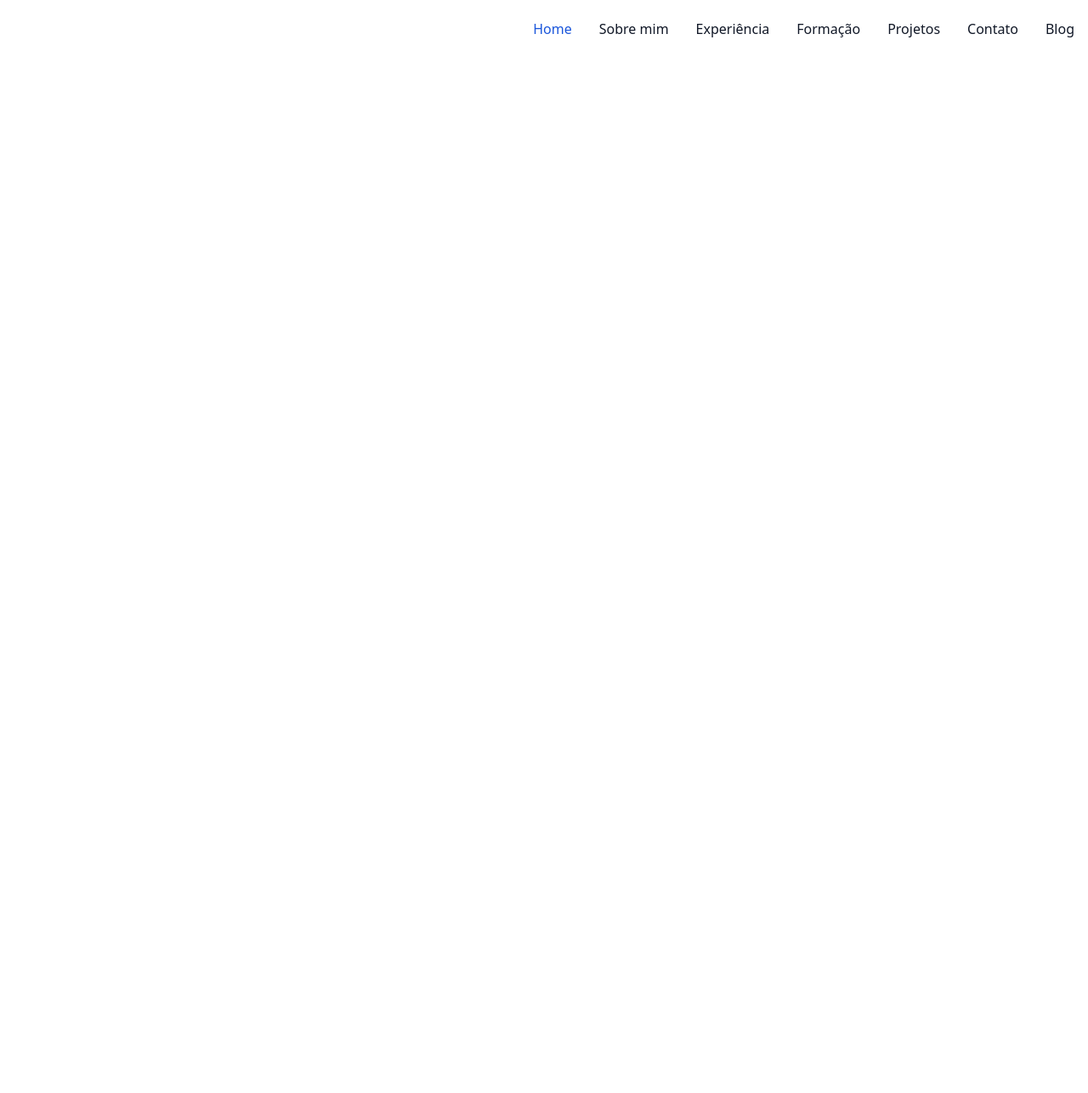
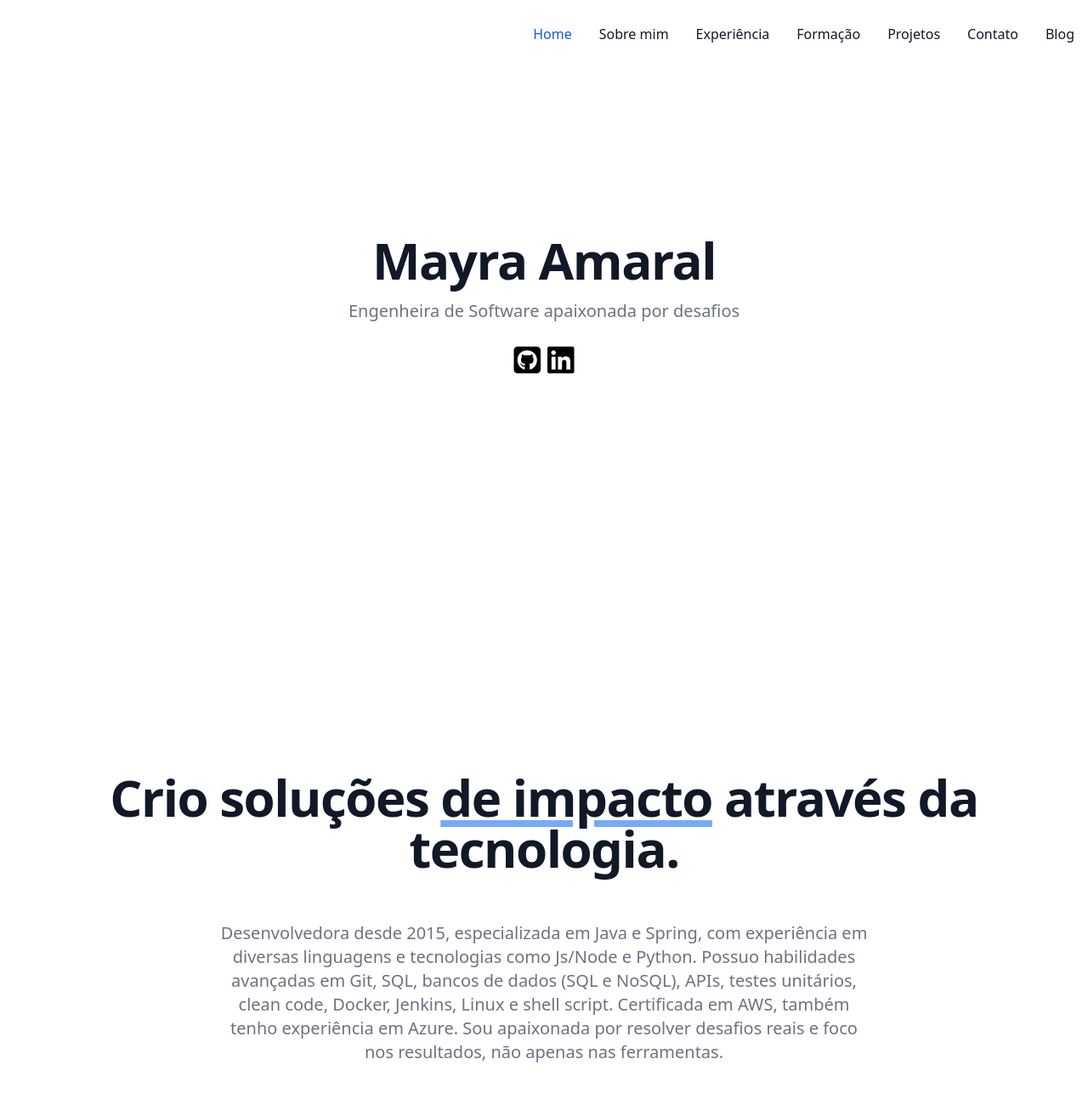
Before and after one commit to mayraamaral/portfolio, an Angular app: page / in a window 1280 px wide. Shown: the top 1286 px of the page at 85% size. Before the commit the page ends 800 px from the top, so only its background shows below. Built offline with nearby package versions, Linux system fonts and the light colour scheme.

Commit message:
feat: header and banner components

```diff
--- /dev/null
+++ b/src/app/about-me/about-me.component.html
@@ -0,0 +1,22 @@
+<div
+  class="flex flex-col justify-center items-center h-[calc(100vh-80px)] text-center"
+  id="about-me"
+>
+  <h1
+    class="mb-4 text-4xl font-extrabold leading-none tracking-tight text-gray-900 md:text-5xl lg:text-6xl"
+  >
+    Crio soluções
+    <span class="underline underline-offset-3 decoration-8 decoration-blue-400"
+      >de impacto</span
+    >
+    através da tecnologia.
+  </h1>
+  <p class="text-lg font-normal text-gray-500 lg:text-xl px-[20%] pt-10">
+    Desenvolvedora desde 2015, especializada em Java e Spring, com experiência
+    em diversas linguagens e tecnologias como Js/Node e Python. Possuo
+    habilidades avançadas em Git, SQL, bancos de dados (SQL e NoSQL), APIs,
+    testes unitários, clean code, Docker, Jenkins, Linux e shell script.
+    Certificada em AWS, também tenho experiência em Azure. Sou apaixonada por
+    resolver desafios reais e foco nos resultados, não apenas nas ferramentas.
+  </p>
+</div>
--- a/src/app/app.component.html
+++ b/src/app/app.component.html
@@ -1,3 +1,5 @@
 <app-header></app-header>
+<app-banner></app-banner>
+<app-about-me></app-about-me>
 
 <router-outlet />
--- a/src/app/app.module.ts
+++ b/src/app/app.module.ts
@@ -4,9 +4,11 @@ import { BrowserModule } from '@angular/platform-browser';
 import { AppRoutingModule } from './app-routing.module';
 import { AppComponent } from './app.component';
 import { HeaderComponent } from './header/header.component';
+import { BannerComponent } from './banner/banner.component';
+import { AboutMeComponent } from './about-me/about-me.component';
 
 @NgModule({
-  declarations: [AppComponent, HeaderComponent],
+  declarations: [AppComponent, HeaderComponent, BannerComponent, AboutMeComponent],
   imports: [BrowserModule, AppRoutingModule],
   providers: [],
   bootstrap: [AppComponent],
--- /dev/null
+++ b/src/app/banner/banner.component.css
@@ -0,0 +1,5 @@
+@media (max-width: 600px) {
+  div {
+    padding: 0 20px;
+  }
+}
--- /dev/null
+++ b/src/app/banner/banner.component.html
@@ -0,0 +1,23 @@
+<div
+  class="flex flex-col justify-center items-center h-[calc(100vh-80px)] text-center"
+  id="home"
+>
+  <h1
+    class="mb-4 text-4xl font-extrabold leading-none tracking-tight text-gray-900 md:text-5xl lg:text-6xl"
+  >
+    Mayra Amaral
+  </h1>
+  <p
+    class="mb-6 text-lg font-normal text-gray-500 lg:text-xl sm:px-16 xl:px-48"
+  >
+    Engenheira de Software apaixonada por desafios
+  </p>
+  <div class="links flex gap-2">
+    <a href="https://github.com/mayraamaral" class="flex items-center">
+      <span class="fa-brands fa-square-github text-4xl text-black"></span>
+    </a>
+    <a href="https://linkedin.com/in/mayraamaral" class="flex items-center">
+      <span class="fa-brands fa-linkedin text-4xl text-black"></span>
+    </a>
+  </div>
+</div>
--- a/src/app/header/header.component.html
+++ b/src/app/header/header.component.html
@@ -1,9 +1,9 @@
-<nav class="bg-white border-gray-200 dark:bg-gray-900">
+<nav class="bg-white border-gray-200 dark:bg-gray-900 fixed w-screen">
   <div
-    class="max-w-screen-xl flex flex-wrap items-center justify-between mx-auto p-4"
+    class="max-w-screen-xl h-20 flex flex-wrap items-center justify-between mx-auto p-4"
   >
     <a
-      href="https://mayra.dev/"
+      href="https://mayra.dev"
       class="flex items-center space-x-3 rtl:space-x-reverse"
     >
       <a href="https://mayra.dev" class="flex items-center">
@@ -41,7 +41,7 @@
       >
         <li>
           <a
-            href="#"
+            href="#home"
             class="block py-2 px-3 text-white bg-blue-700 rounded md:bg-transparent md:text-blue-700 md:p-0 dark:text-white md:dark:text-blue-500"
             aria-current="page"
             >Home</a
@@ -49,7 +49,7 @@
         </li>
         <li>
           <a
-            href="#"
+            href="#about-me"
             class="block py-2 px-3 text-gray-900 rounded hover:bg-gray-100 md:hover:bg-transparent md:border-0 md:hover:text-blue-700 md:p-0 dark:text-white md:dark:hover:text-blue-500 dark:hover:bg-gray-700 dark:hover:text-white md:dark:hover:bg-transparent"
             >Sobre mim</a
           >
```
Also changed, not shown: src/app/about-me/about-me.component.ts (added, +10 -0 lines), src/app/banner/banner.component.ts (added, +10 -0 lines), src/app/about-me/about-me.component.css (added), 2 other files (tests, documents, lock files or other folders).
